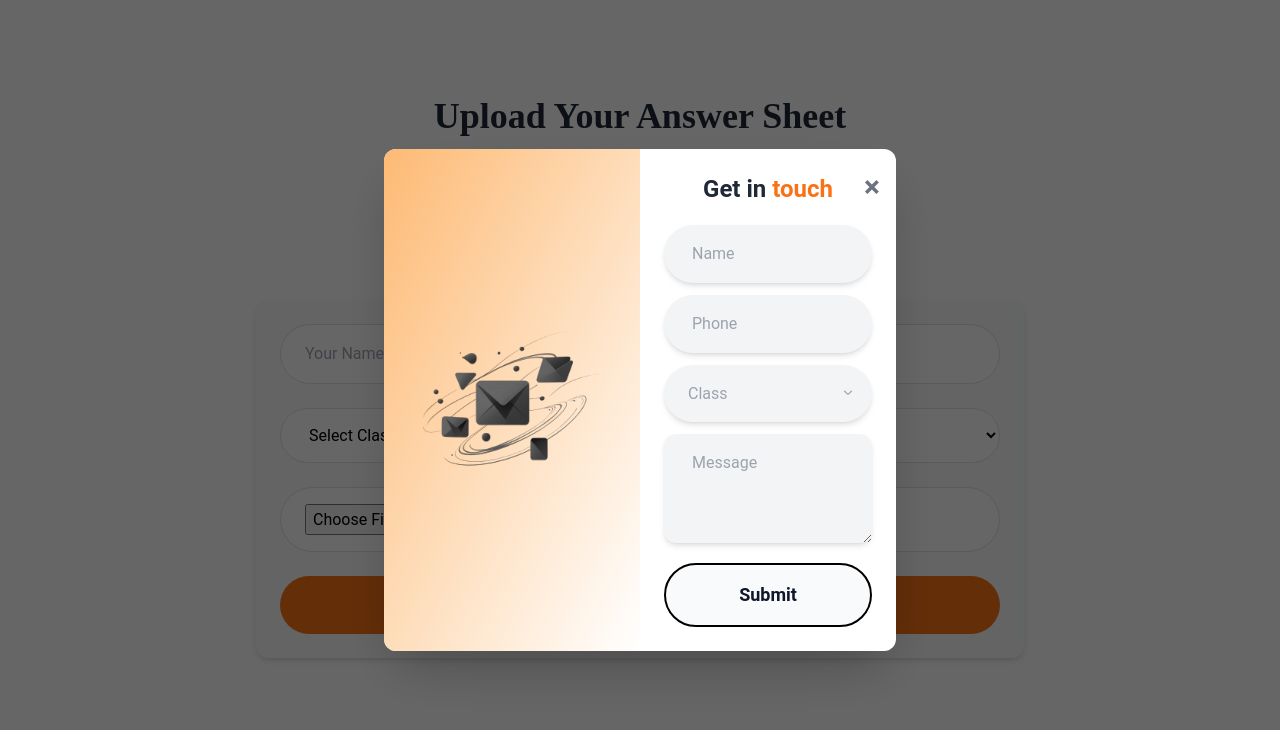
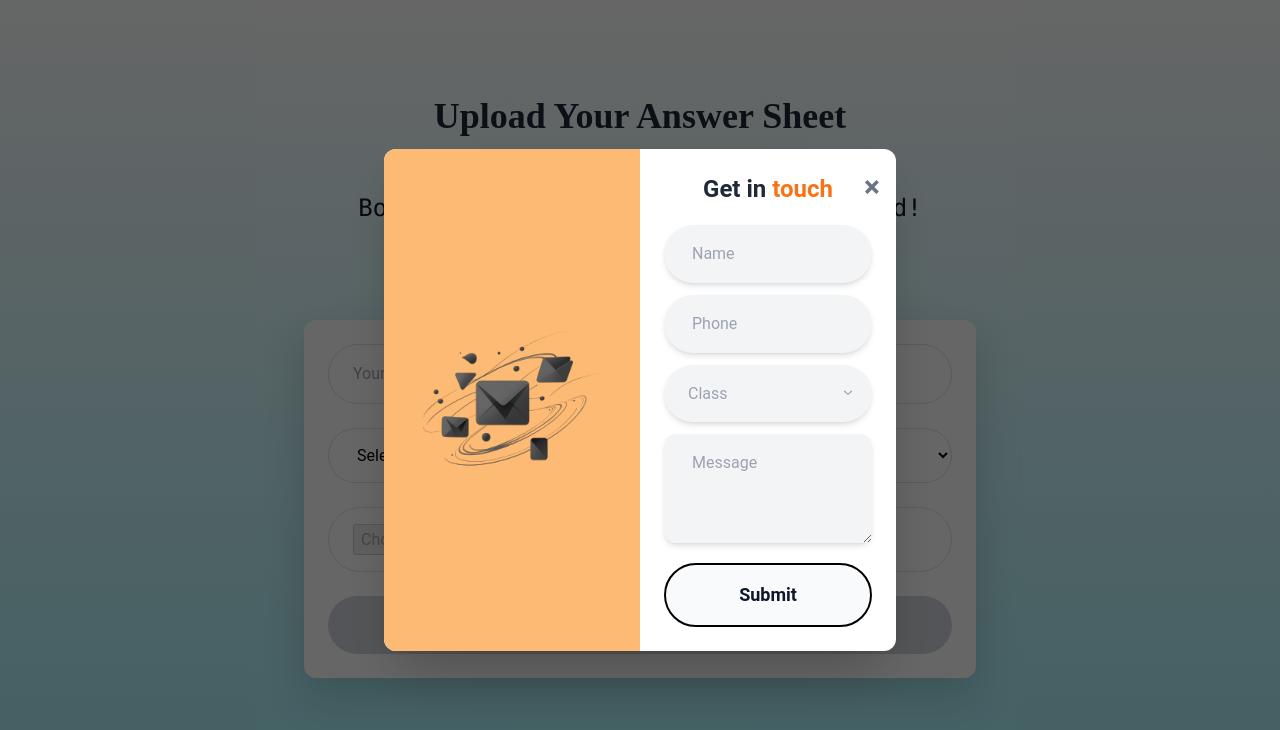
Before and after one commit to sahil-kk/crafted, a React (Create React App) app: page /AnswerUpload in a window 1280 px wide. Shown: the top 730 px of the page. Built offline with nearby package versions, Linux system fonts and the light colour scheme; no server answers.

Commit message:
Answer upload timings

```diff
--- a/src/components/Popup.jsx
+++ b/src/components/Popup.jsx
@@ -39,7 +39,7 @@ const Popup = ({ onClose }) => {
                 </button>
 
                 {/* Left Side */}
-                <div className="bg-gradient-to-br from-orange-300  to-white flex items-center justify-center  md:w-1/2">
+                <div className="bg-orange-300 flex items-center justify-center  md:w-1/2">
                     <img src="/images/mailblack.svg" alt="Mail Icon" className="w-full" />
                 </div>
 
--- a/src/pages/AnswerUpload.jsx
+++ b/src/pages/AnswerUpload.jsx
@@ -1,6 +1,16 @@
 import { useState } from "react";
-import { getStorage, ref, uploadBytes, getDownloadURL } from "firebase/storage";
-import { getFirestore, collection, addDoc, Timestamp } from "firebase/firestore";
+import {
+    getStorage,
+    ref,
+    uploadBytes,
+    getDownloadURL,
+} from "firebase/storage";
+import {
+    getFirestore,
+    collection,
+    addDoc,
+    Timestamp,
+} from "firebase/firestore";
 import { app } from "../firebase";
 
 const storage = getStorage(app);
@@ -10,6 +20,26 @@ export default function AnswerUpload() {
     const [formData, setFormData] = useState({ name: "", class: "" });
     const [file, setFile] = useState(null);
     const [uploading, setUploading] = useState(false);
+
+    // Time check logic
+    const now = new Date();
+    const currentHour = now.getHours();
+    let statusMessage = "";
+    let isUploadDisabled = true;
+
+    if (currentHour >= 22 || currentHour < 2) {
+        statusMessage =
+            <div className="text-2xl text-slate-900 font-mono">Late submission: Better late than never.<br/> We believe in second chances.</div>;
+        isUploadDisabled = false;
+    } else if (currentHour === 21) {
+        statusMessage =
+            <div className="text-2xl text-slate-900 font-mono">Drop your brilliance here</div>;
+        isUploadDisabled = false;
+    } else if (currentHour === 20) {
+        statusMessage = <div className="text-2xl text-slate-900 font-mono">Gear up. The battle of brains is almost here.</div>;
+    } else {
+        statusMessage = <div className="text-2xl text-slate-900 font-mono">Books over bytes—get back to the grind!</div>;
+    }
 
     const handleChange = (e) => {
         setFormData({ ...formData, [e.target.name]: e.target.value });
@@ -37,7 +67,7 @@ export default function AnswerUpload() {
                 name: formData.name,
                 class: formData.class,
                 fileURL,
-                uploadedAt: Timestamp.now()
+                uploadedAt: Timestamp.now(),
             });
 
             alert("Uploaded successfully!");
@@ -52,18 +82,17 @@ export default function AnswerUpload() {
     };
 
     return (
-        <section className="bg-white py-24 px-6 min-h-screen">
-            <div className="max-w-3xl mx-auto text-center">
+        <section className="bg-gradient-to-t from-cyan-200 to-white py-24 px-6 min-h-screen">
+            <div className="max-w-2xl mx-auto text-center">
                 <h1 className="text-4xl font-bold text-gray-800 mb-6 font-baloo">
                     Upload Your Answer Sheet
                 </h1>
-                <p className="text-gray-600 text-lg mb-8">
-                    Enter your details and upload your answer sheet below.
-                </p>
+
+                <p className="text-gray-600 text-lg mb-4">{statusMessage}</p>
 
                 <form
                     onSubmit={handleUpload}
-                    className="bg-gray-50 shadow-md p-6 rounded-xl space-y-6 text-left"
+                    className="bg-white shadow-lg mt-24 p-6 rounded-xl space-y-6 text-left"
                 >
                     <input
                         type="text"
@@ -72,7 +101,8 @@ export default function AnswerUpload() {
                         onChange={handleChange}
                         placeholder="Your Name"
                         required
-                        className="w-full bg-white border px-4 py-3 rounded-full outline-none"
+                        disabled={isUploadDisabled}
+                        className="w-full bg-white border px-4 py-3 rounded-full outline-none disabled:bg-gray-200"
                     />
 
                     <select
@@ -80,7 +110,8 @@ export default function AnswerUpload() {
                         value={formData.class}
                         onChange={handleChange}
                         required
-                        className="w-full bg-white border px-4 py-3 rounded-full outline-none text-black"
+                        disabled={isUploadDisabled}
+                        className="w-full bg-white border px-4 py-3 rounded-full outline-none text-black disabled:bg-gray-200"
                     >
                         <option value="">Select Class</option>
                         <option value="8">Class 8</option>
@@ -95,13 +126,18 @@ export default function AnswerUpload() {
                         accept=".pdf,.jpg,.jpeg,.png,.doc,.docx"
                         onChange={handleFile}
                         required
-                        className="w-full bg-white border px-4 py-3 rounded-full outline-none"
+                        disabled={isUploadDisabled}
+                        className="w-full bg-white border px-4 py-3 rounded-full outline-none disabled:bg-gray-200"
                     />
 
                     <button
                         type="submit"
-                        disabled={uploading}
-                        className="w-full bg-orange-500 text-white font-bold py-3 rounded-full hover:bg-orange-600 transition"
+                        disabled={uploading || isUploadDisabled}
+                        className={`w-full font-bold py-3 rounded-full transition ${
+                            isUploadDisabled
+                                ? "bg-gray-300 text-gray-500 cursor-not-allowed"
+                                : "bg-orange-500 text-white hover:bg-orange-600"
+                        }`}
                     >
                         {uploading ? "Uploading..." : "Submit Answer"}
                     </button>
```
